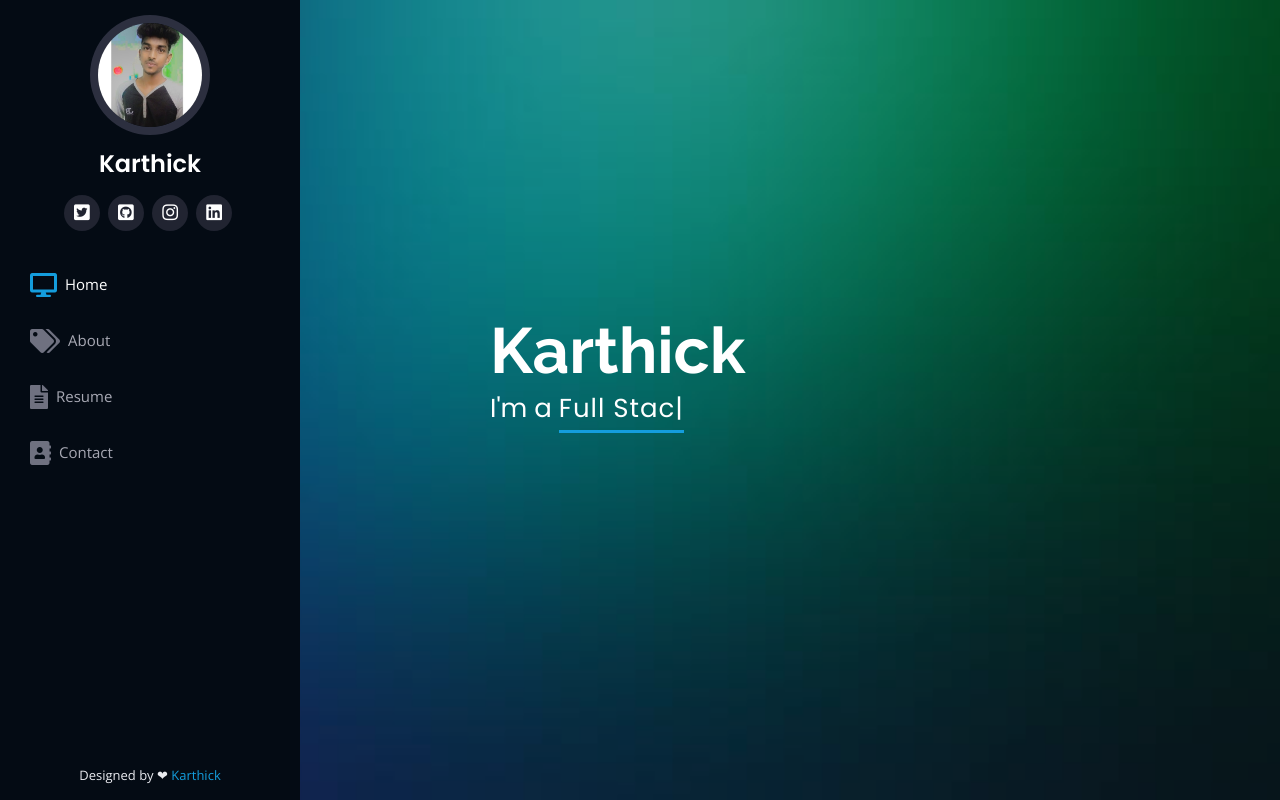
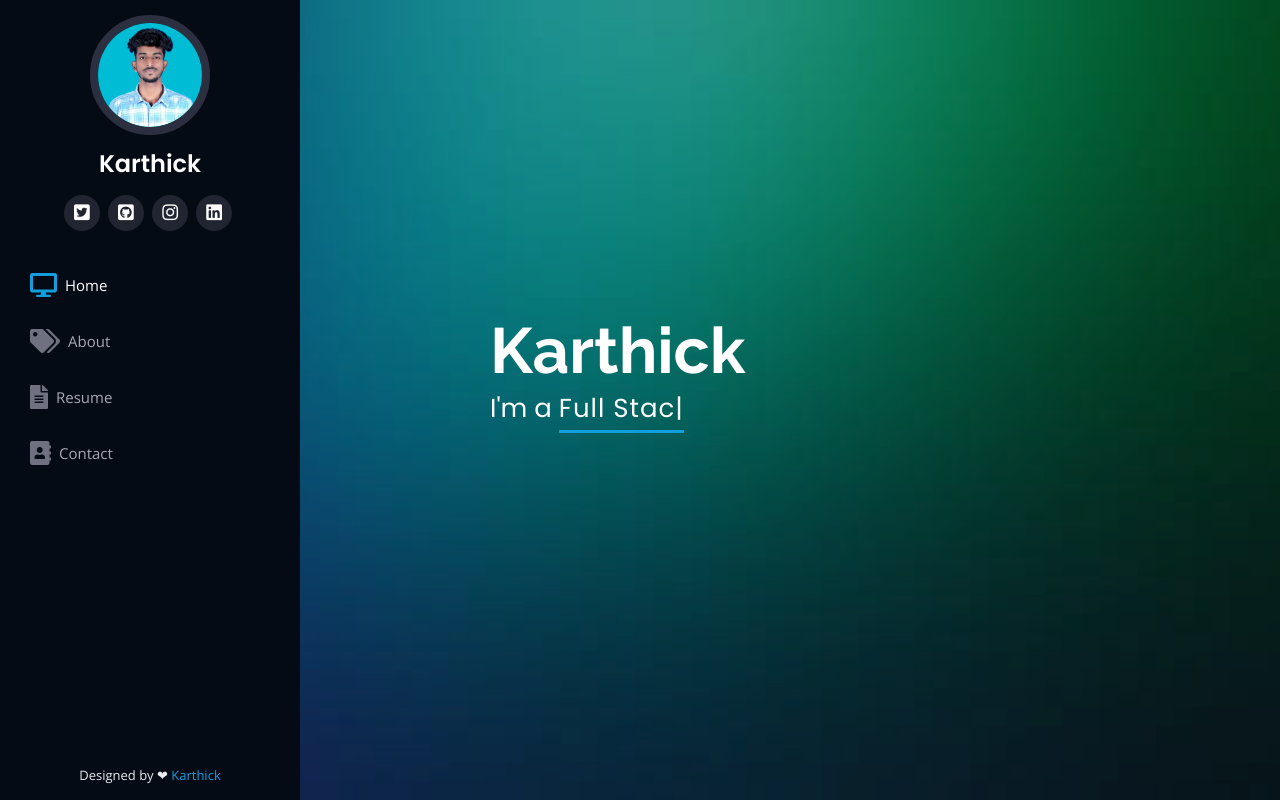
Before and after one commit to Karthickhub1/myportfolio, a plain HTML site: page index.html in a window 1280 px wide. Shown: the top 800 px of the page. Drawn offline with nearby package versions, Linux system fonts and the light colour scheme; files that its build step writes are made by us from their sources.

```diff
--- a/index.html
+++ b/index.html
@@ -49,7 +49,7 @@
     <div class="d-flex flex-column">
 
       <div class="profile">
-        <img src="profile_img_2.jpeg" alt="" class="img-fluid rounded-circle">
+        <img src="profile_img_2.png" alt="" class="img-fluid rounded-circle">
         <h1 class="text-light"><a href="index.html">Karthick</a></h1>
         <div class="social-links mt-3 text-center">
           <a href="https://twitter.com/Karthic31547748" class="twitter"><i class="fab fa-twitter-square"></i></a>
@@ -101,7 +101,7 @@
         <div class="row">
           <div class="col-lg-4" data-aos="fade-right">
             <!--  style="border-radius: 30%;" -->
-            <img src="profile_img_2.jpeg" class="img-fluid">
+            <img src="profile_img_2_old.jpeg" class="img-fluid">
           </div>
           <div class="col-lg-8 pt-4 pt-lg-0 content" data-aos="fade-left">
             <h3>Web Developer:</h3>
```
Also changed, not shown: profile_img_2.png (renamed from round-removebg-preview.png), profile_img_2_old.jpeg (renamed from profile_img_2.jpeg), 3 other files.
